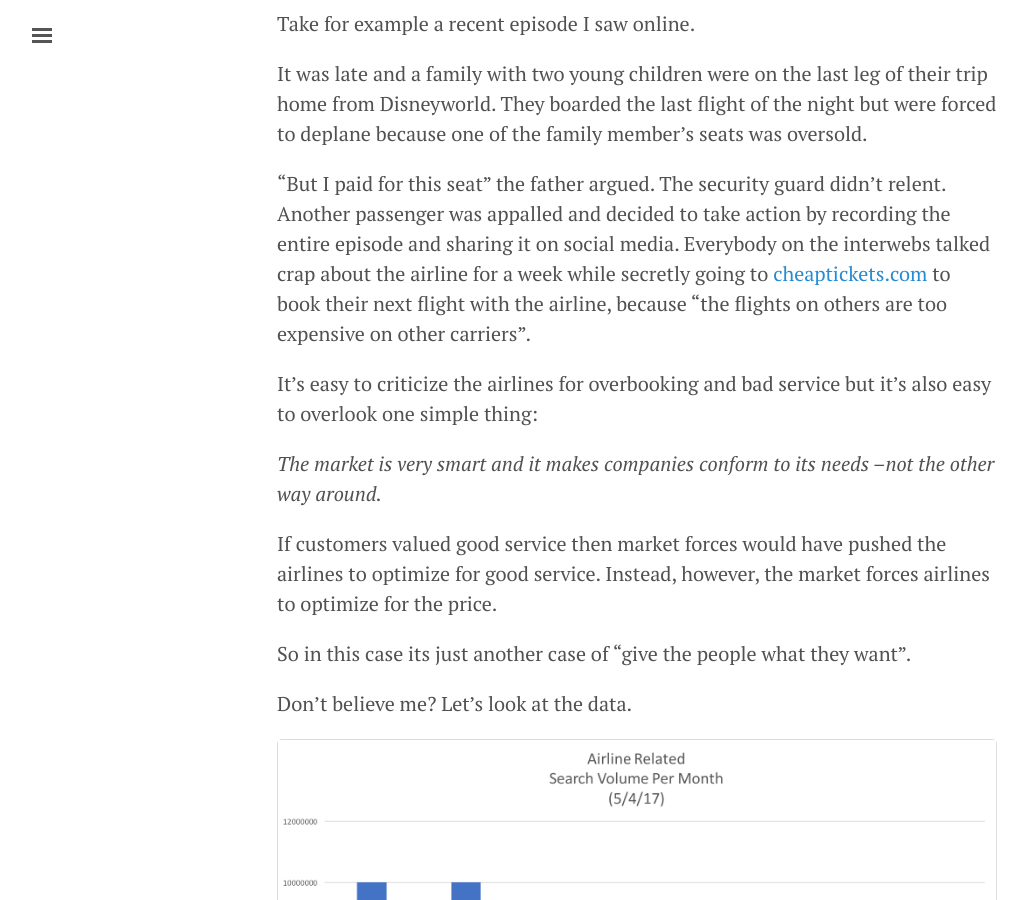
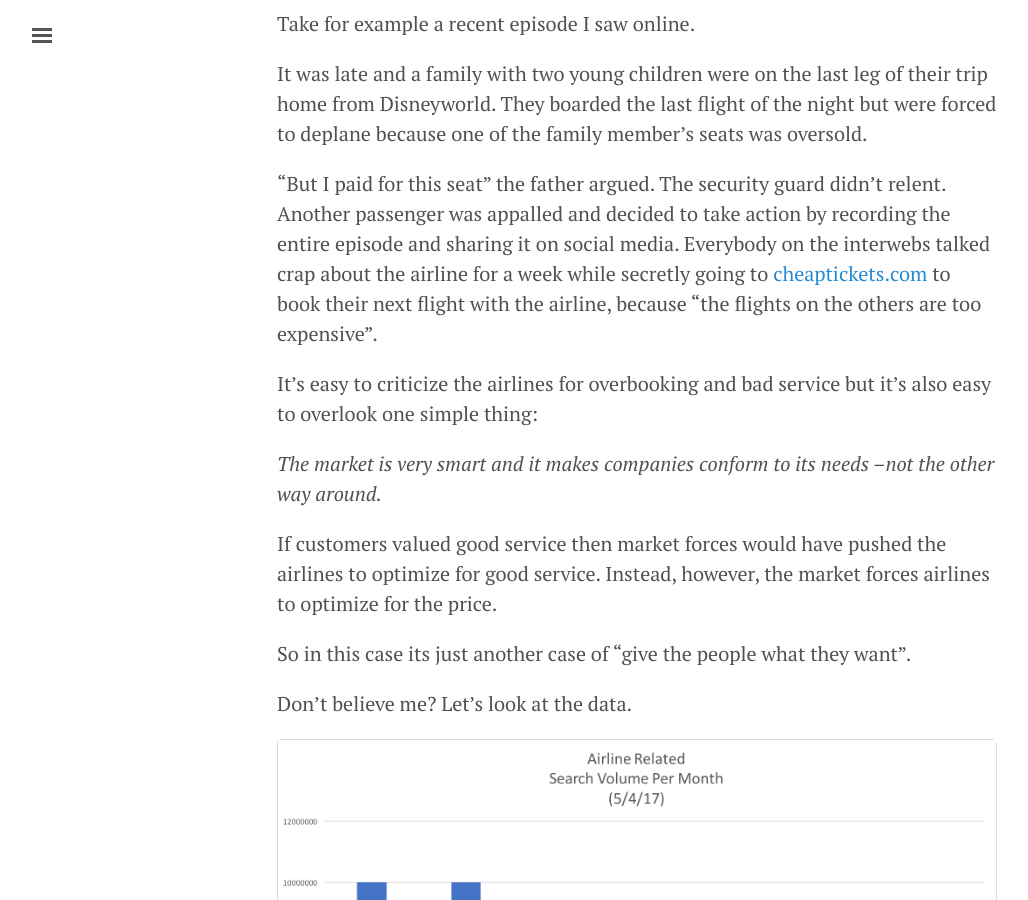
Before and after one commit to jsmootiv/jsmootiv.github.io, a Jekyll site: the page built from _posts/2017-05-05-remember-that-you-get-what-you-pay-for.md, in a window 1280 px wide and 900 px high, scrolled down 653 px. Shown: the whole window, without its empty margins (3-1031 px from the left). Built offline with Jekyll 4.4.1, drawn with Linux system fonts in a browser that asks for light colours; comment, search, counter and statistics services are not loaded.

Commit message:
Typo fix

```diff
--- a/_posts/2017-05-05-remember-that-you-get-what-you-pay-for.md
+++ b/_posts/2017-05-05-remember-that-you-get-what-you-pay-for.md
@@ -15,7 +15,7 @@ Take for example a recent episode I saw online.
 
 It was late and a family with two young children were on the last leg of their trip home from Disneyworld. They boarded the last flight of the night but were forced to deplane because one of the family member's seats was oversold.
 
-"But I paid for this seat" the father argued. The security guard didn't relent. Another passenger was appalled and decided to take action by recording the entire episode and sharing it on social media. Everybody on the interwebs talked crap about the airline for a week while secretly going to [cheaptickets.com](http://www.cheaptickets.com) to book their next flight with the airline, because "the flights on others are too expensive on other carriers".
+"But I paid for this seat" the father argued. The security guard didn't relent. Another passenger was appalled and decided to take action by recording the entire episode and sharing it on social media. Everybody on the interwebs talked crap about the airline for a week while secretly going to [cheaptickets.com](http://www.cheaptickets.com) to book their next flight with the airline, because "the flights on the others are too expensive".
 
 It's easy to criticize the airlines for overbooking and bad service but it's also easy to overlook one simple thing:
 
```
